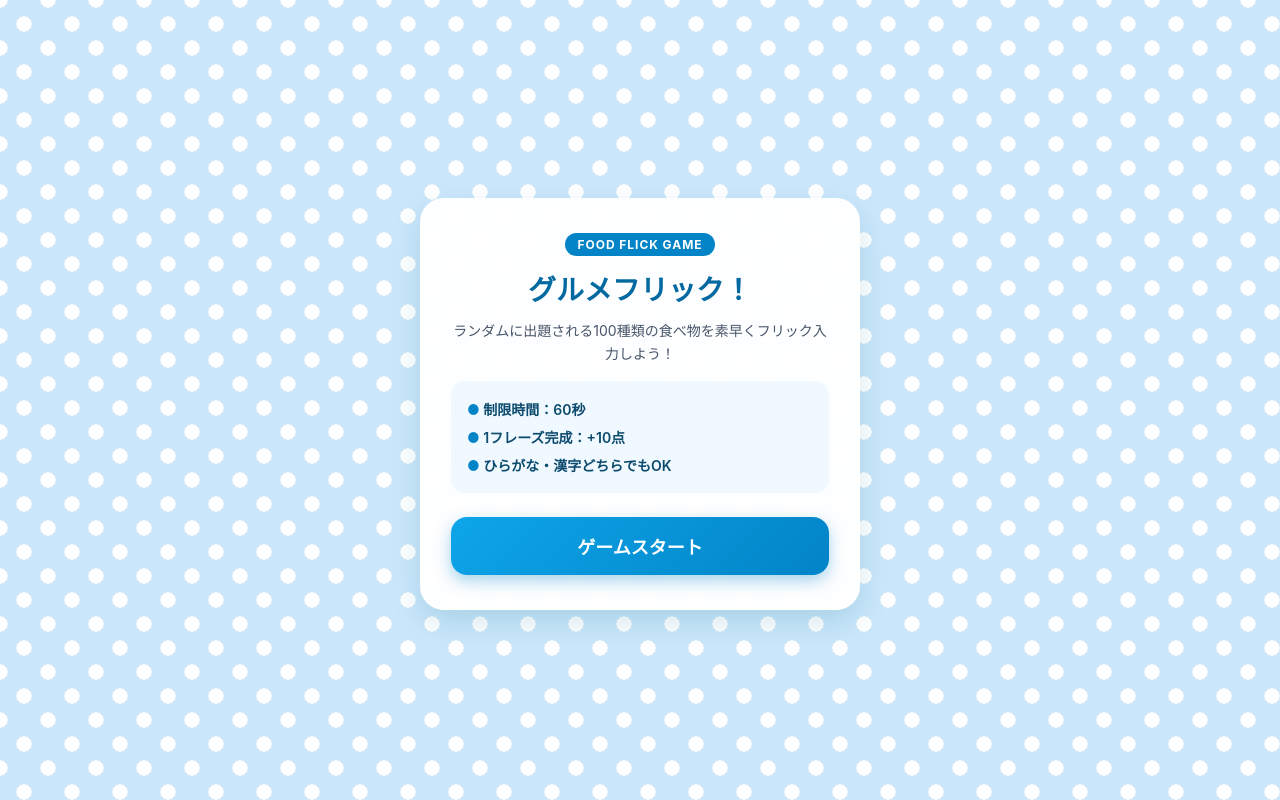
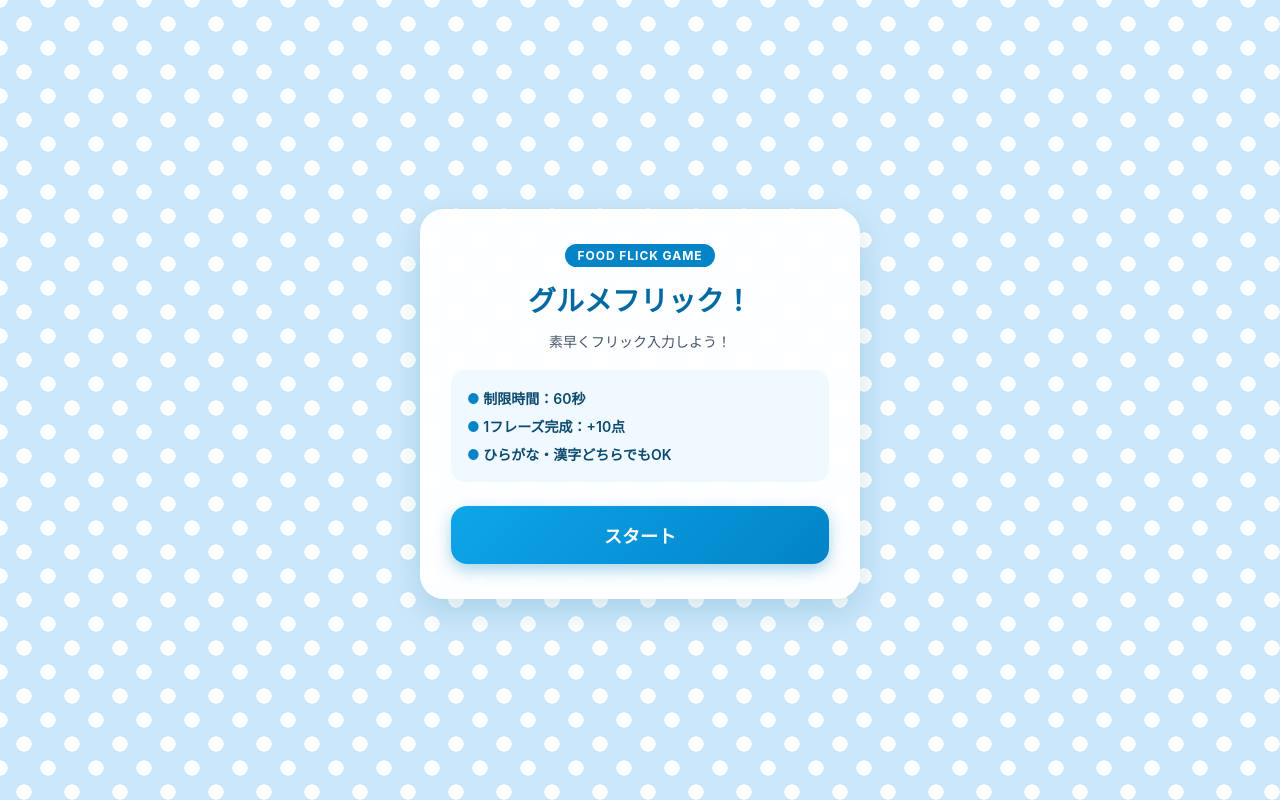
Before and after one commit to akanu-aaa/foods.app, a React (Vite) app: page / in a window 1280 px wide. Built offline with nearby package versions, Linux system fonts and the light colour scheme.

Commit message:
bug fix1

```diff
--- a/index.html
+++ b/index.html
@@ -6,7 +6,7 @@
       name="viewport"
       content="width=device-width, initial-scale=1.0, maximum-scale=1.0, user-scalable=no"
     />
-    <title>グルメフリック！ - 食品フリック入力ゲーム</title>
+    <title>グルメフリック ゲーム</title>
   </head>
   <body>
     <div id="root"></div>
--- a/src/App.css
+++ b/src/App.css
@@ -148,7 +148,7 @@ body {
 .stat-value {
   font-size: 22px;
   font-weight: 800;
-  color: #0369a1;
+  color: #2bd65e;
 }
 
 .prompt-area {
--- a/src/App.tsx
+++ b/src/App.tsx
@@ -184,7 +184,7 @@ export default function App() {
             <div className="badge">FOOD FLICK GAME</div>
             <h1 className="title">グルメフリック！</h1>
             <p className="description">
-              ランダムに出題される100種類の食べ物を素早くフリック入力しよう！
+              素早くフリック入力しよう！
             </p>
             <ul className="rules">
               <li>制限時間：60秒</li>
@@ -192,7 +192,7 @@ export default function App() {
               <li>ひらがな・漢字どちらでもOK</li>
             </ul>
             <button className="primary-btn" onClick={startGame}>
-              ゲームスタート
+              スタート
             </button>
           </div>
         )}
```
Also changed, not shown: 1 other file (tests, documents, lock files or other folders).
